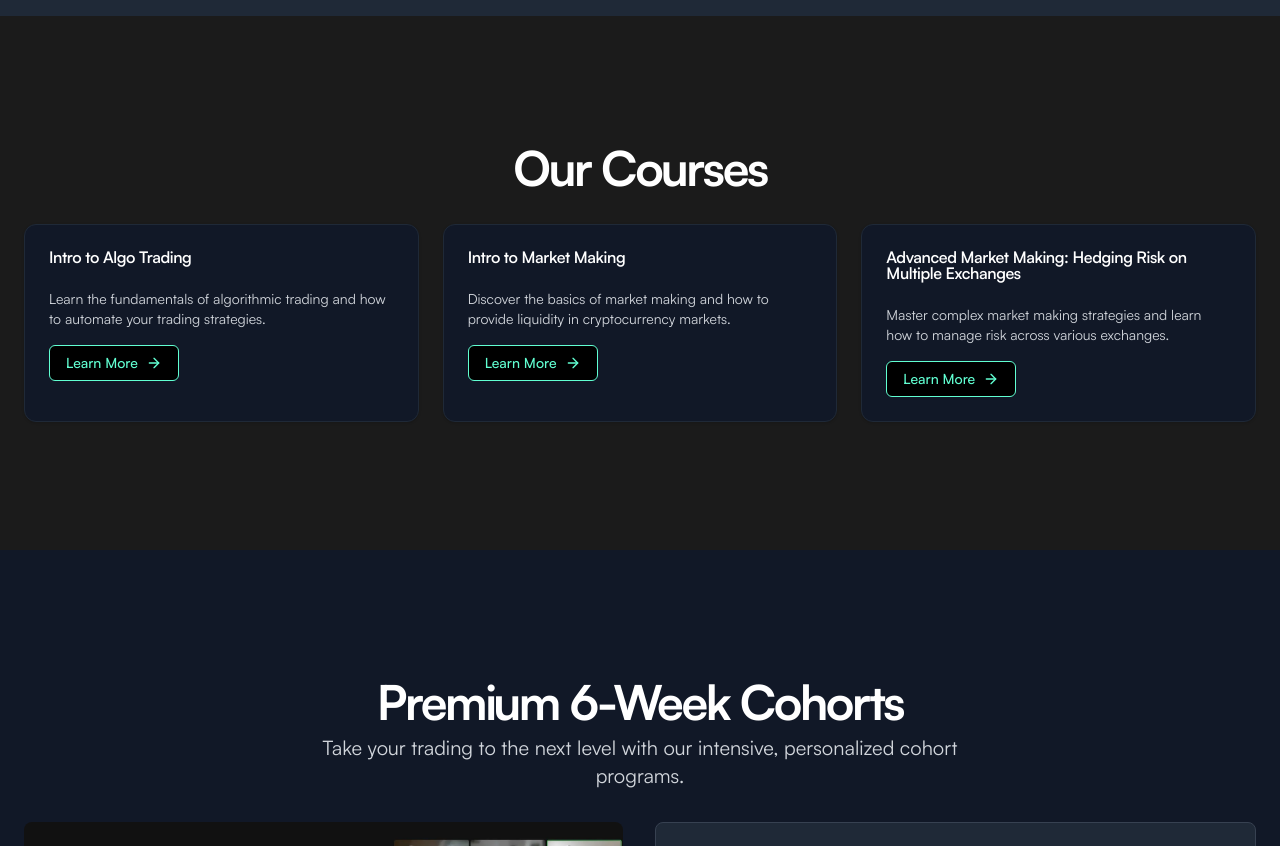
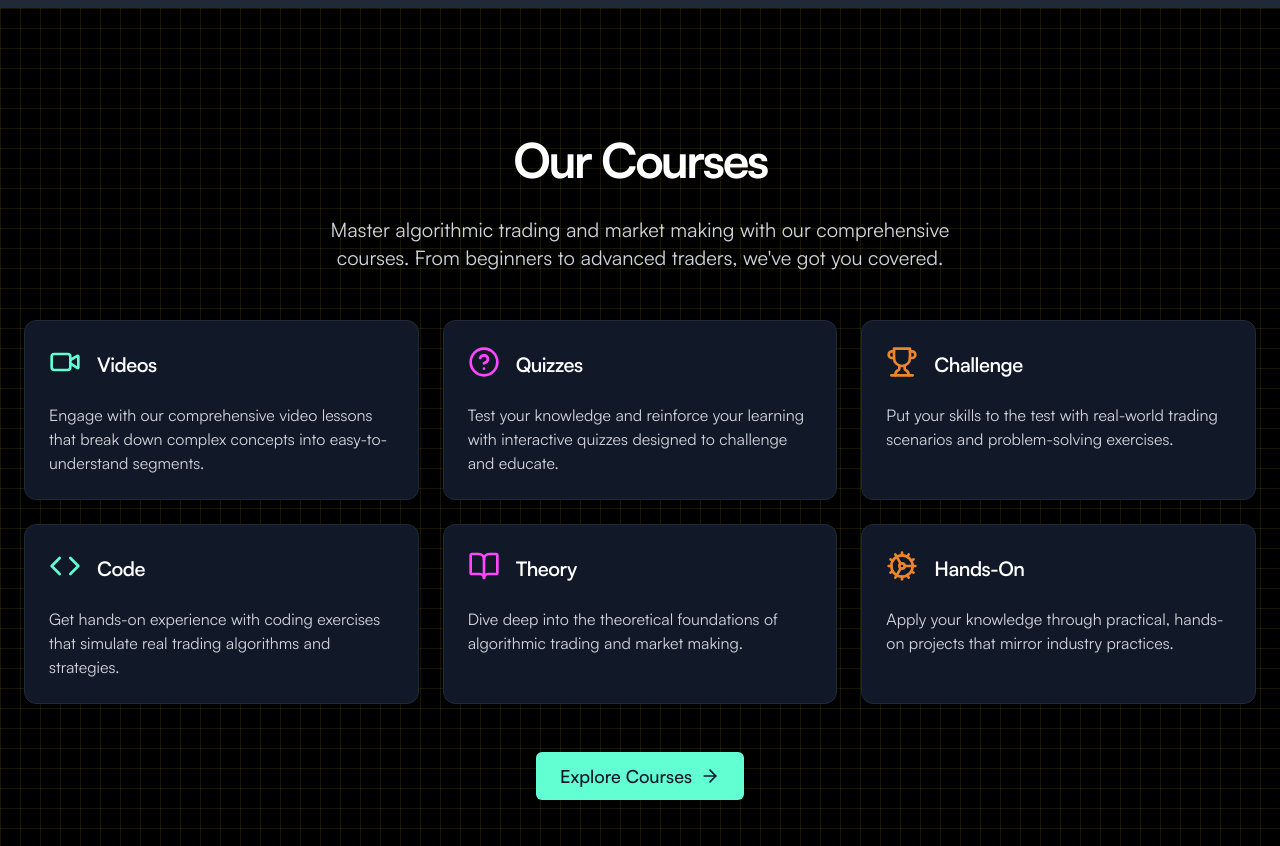
Before and after one commit to hummingbot/botcamp-site, a Next.js app: page / in a window 1280 px wide. Shown: the part 2960-3806 px from the top of the page. Built offline with nearby package versions, Linux system fonts and the light colour scheme.

Commit message:
add courses

```diff
--- a/package.json
+++ b/package.json
@@ -18,6 +18,7 @@
     "next": "14.2.15",
     "react": "^18",
     "react-dom": "^18",
+    "sharp": "^0.33.5",
     "tailwind-merge": "^2.5.4",
     "tailwindcss-animate": "^1.0.7",
     "typewriter-effect": "^2.21.0"
--- a/src/app/globals.css
+++ b/src/app/globals.css
@@ -76,3 +76,10 @@ body {
     @apply bg-background text-foreground;
   }
 }
+
+.bg-grid-pattern {
+  background-image:
+    linear-gradient(to right, rgba(252, 219, 23, 0.1) 1px, transparent 1px),
+    linear-gradient(to bottom, rgba(252, 219, 23, 0.1) 1px, transparent 1px);
+  background-size: 20px 20px;
+}
--- a/src/components/sections/Courses.tsx
+++ b/src/components/sections/Courses.tsx
@@ -1,44 +1,58 @@
-import { Card, CardHeader, CardContent, CardTitle, CardDescription } from "@/components/ui/card"
+import { Card, CardHeader, CardContent, CardTitle } from "@/components/ui/card"
+import { ArrowRight, Video, HelpCircle, Trophy, Code, BookOpen, Cog } from "lucide-react"
 import { Button } from "@/components/ui/button"
-import { ArrowRight } from "lucide-react"
+
+const getIconColor = (index: number) => {
+  switch (index % 3) {
+    case 0:
+      return "text-primary";
+    case 1:
+      return "text-accent";
+    case 2:
+      return "text-destructive";
+    default:
+      return "text-primary";
+  }
+};
 
 export default function Courses() {
-  const courses = [
-    {
-      title: "Intro to Algo Trading",
-      description: "Learn the fundamentals of algorithmic trading and how to automate your trading strategies."
-    },
-    {
-      title: "Intro to Market Making",
-      description: "Discover the basics of market making and how to provide liquidity in cryptocurrency markets."
-    },
-    {
-      title: "Advanced Market Making: Hedging Risk on Multiple Exchanges",
-      description: "Master complex market making strategies and learn how to manage risk across various exchanges."
-    },
+  const courseFeatures = [
+    { icon: Video, title: "Videos", description: "Engage with our comprehensive video lessons that break down complex concepts into easy-to-understand segments." },
+    { icon: HelpCircle, title: "Quizzes", description: "Test your knowledge and reinforce your learning with interactive quizzes designed to challenge and educate." },
+    { icon: Trophy, title: "Challenge", description: "Put your skills to the test with real-world trading scenarios and problem-solving exercises." },
+    { icon: Code, title: "Code", description: "Get hands-on experience with coding exercises that simulate real trading algorithms and strategies." },
+    { icon: BookOpen, title: "Theory", description: "Dive deep into the theoretical foundations of algorithmic trading and market making." },
+    { icon: Cog, title: "Hands-On", description: "Apply your knowledge through practical, hands-on projects that mirror industry practices." },
   ]
 
   return (
-    <section className="w-full py-12 md:py-24 lg:py-32">
-      <div className="container mx-auto px-4 md:px-6">
+    <section className="w-full py-12 md:py-24 lg:py-32 bg-black relative">
+      <div className="absolute inset-0 bg-grid-pattern"></div>
+      <div className="container mx-auto px-4 md:px-6 relative z-10">
         <div className="flex flex-col items-center">
           <h2 className="text-3xl font-bold tracking-tighter sm:text-4xl md:text-5xl text-center mb-8 text-white">Our Courses</h2>
-          <div className="grid gap-6 md:grid-cols-3 w-full">
-            {courses.map((course, index) => (
+          <p className="text-xl text-gray-300 text-center mb-12 max-w-2xl">
+            Master algorithmic trading and market making with our comprehensive courses. From beginners to advanced traders, we've got you covered.
+          </p>
+          <div className="grid gap-6 sm:grid-cols-1 md:grid-cols-2 lg:grid-cols-3 w-full mb-12">
+            {courseFeatures.map((feature, index) => (
               <Card key={index} className="bg-gray-900 border-gray-800">
-                <CardHeader>
-                  <CardTitle className="text-white">{course.title}</CardTitle>
+                <CardHeader className="flex flex-row items-center space-x-4">
+                  <feature.icon className={`h-8 w-8 ${getIconColor(index)}`} />
+                  <CardTitle className="text-white text-xl">{feature.title}</CardTitle>
                 </CardHeader>
                 <CardContent>
-                  <CardDescription className="text-gray-300">{course.description}</CardDescription>
-                  <Button className="mt-4" variant="outline">
-                    Learn More
-                    <ArrowRight className="ml-2 h-4 w-4" />
-                  </Button>
+                  <p className="text-gray-300">{feature.description}</p>
                 </CardContent>
               </Card>
             ))}
           </div>
+          <Button className="text-lg" size="lg" asChild>
+            <a href="https://www.botcamp.xyz/slides/all" target="_blank" rel="noopener noreferrer">
+              Explore Courses
+              <ArrowRight className="ml-2 h-5 w-5" />
+            </a>
+          </Button>
         </div>
       </div>
     </section>
--- a/src/components/sections/Features.tsx
+++ b/src/components/sections/Features.tsx
@@ -35,14 +35,13 @@ export default function Features() {
 
   return (
     <section className="w-full py-12 md:py-24 lg:py-32 bg-black">
-      <div className="container mx-auto px-4 md:px-6">
-        <div className="flex flex-col items-center">
+      <div className="container px-4 md:px-6">
         <h2 className="text-3xl font-bold tracking-tighter sm:text-4xl md:text-5xl text-center mb-8 text-white">Why Choose Botcamp?</h2>
-          <div className="grid gap-6 lg:grid-cols-3 lg:gap-12 w-full">
+        <div className="grid gap-6 lg:grid-cols-3 lg:gap-12">
           {features.map((feature, index) => (
             <Card key={index} className="bg-gray-900 border-gray-800">
               <CardHeader>
-                  <feature.icon className={`h-8 w-8 mb-2 ${getIconColor(index)}`} />
+                <feature.icon className={`h-8 w-8 ${getIconColor(index)}`} />
                 <CardTitle className="text-white">{feature.title}</CardTitle>
               </CardHeader>
               <CardContent>
@@ -52,7 +51,6 @@ export default function Features() {
           ))}
         </div>
       </div>
-      </div>
     </section>
   )
 }
--- a/src/components/sections/Testimonials.tsx
+++ b/src/components/sections/Testimonials.tsx
@@ -1,6 +1,7 @@
 import Image from 'next/image'
 import { TestimonialCard } from "@/components/ui/testimonial-card"
 import { Button } from "@/components/ui/button"
+import { ArrowRight } from "lucide-react"
 // Company logos
 import binance from "@/images/logos/binance-dark.png"
 import amazewallet from "@/images/logos/amazewallet.png"
@@ -113,6 +114,7 @@ export default function Testimonials() {
                 rel="noopener noreferrer"
               >
                 Watch More Testimonials
+                <ArrowRight className="ml-2 h-5 w-5" />
               </a>
             </Button>
           </div>
```
Also changed, not shown: 1 other file (tests, documents, lock files or other folders). Lines whose indentation alone changed are shown as unchanged.
